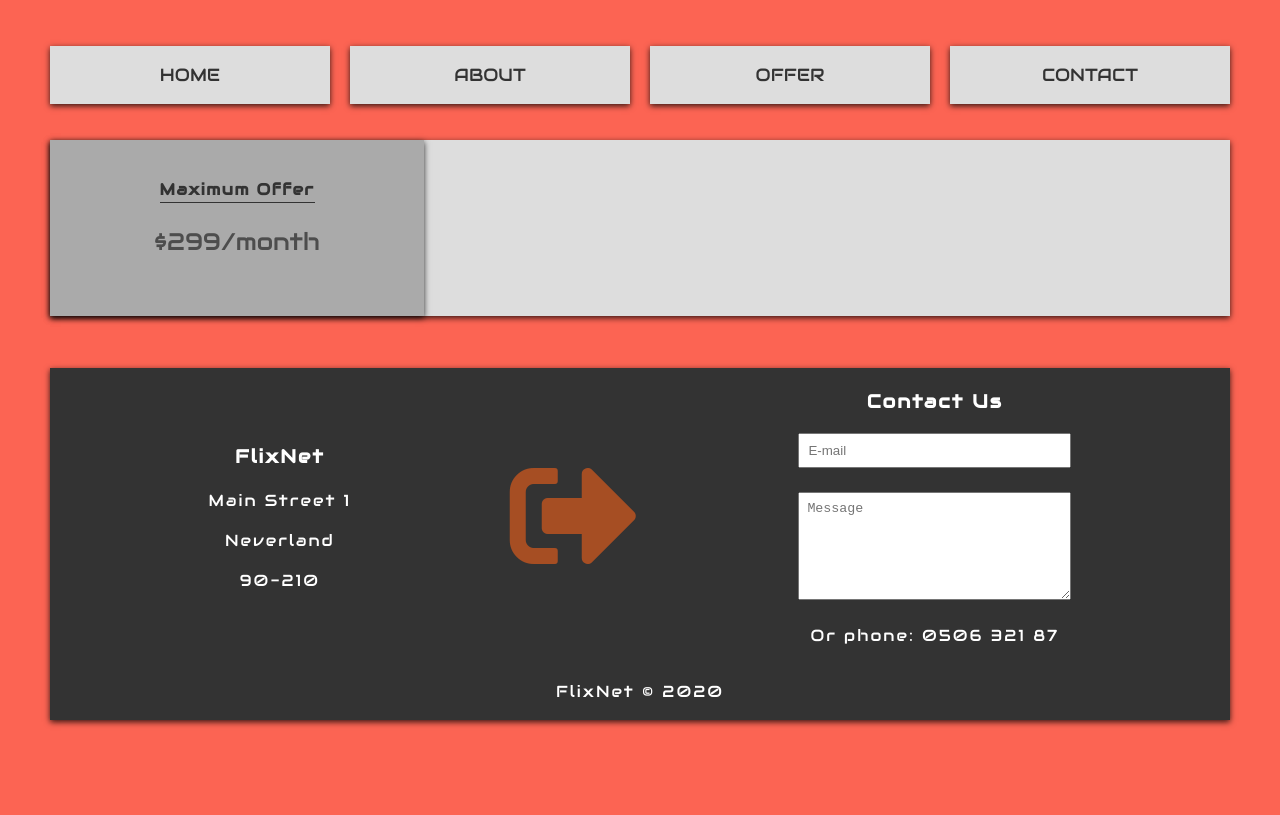
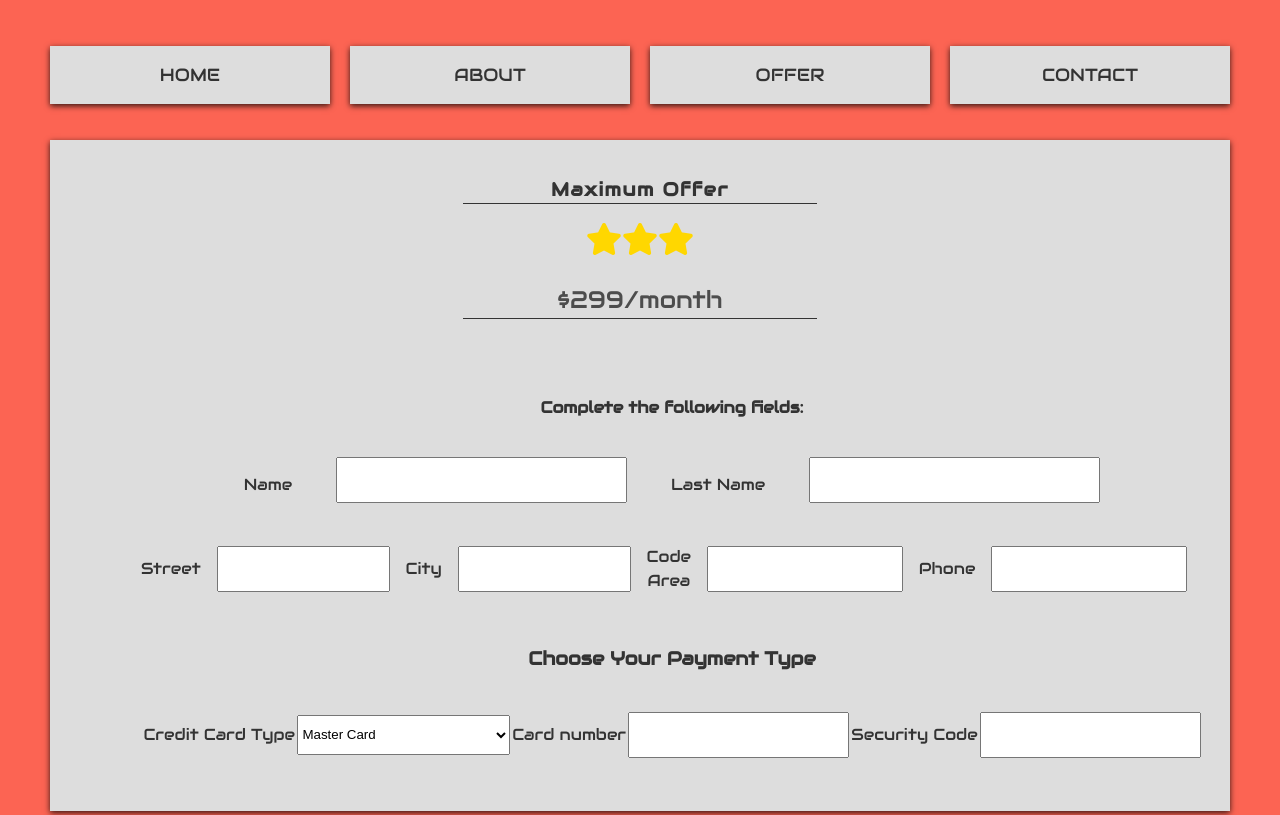
Before and after one commit to dev2theworld/flixnet_tv, a plain HTML site: page buy-maximum.html in a window 1280 px wide. Shown: the top 815 px of the page. Drawn offline with Linux system fonts and the light colour scheme.

Commit message:
Buying pages & offer page styling changes

```diff
--- a/buy-maximum.html
+++ b/buy-maximum.html
@@ -20,10 +20,46 @@
     </nav>
 
     <section class="buy">
-      <div class="bottom-boxes-single bottom-boxes-single-c wide">
-        <h4>Maximum Offer</h4>
+      <div class="buy-header">
+        <h3>Maximum Offer</h3>
+        <i class="fas fa-star fa-2x gold"></i><i class="fas fa-star fa-2x gold"></i><i class="fas fa-star fa-2x gold"></i>
         <p class="price">$299/month</p>
       </div>
+      <form action="#" class="buy-form">
+        <h4>Complete the following fields:</h4>
+        <div class="buy-form-names">
+          <p>Name</p>
+          <input type="text">
+          <p>Last Name</p>
+          <input type="text">
+        </div>
+        <div class="buy-form-adress">
+          <div class="part-1">
+            <p>Street</p>
+            <input type="text">
+            <p>City</p>
+            <input type="text">
+          </div>
+          <div class="part-2">
+            <p>Code Area</p>
+            <input type="text">
+            <p>Phone</p>
+            <input type="text">
+          </div>
+        </div>
+        <h3>Choose Your Payment Type</h3>
+        <div class="buy-form-payment">
+          <p>Credit Card Type</p>
+          <select name="cards" id="cards">
+            <option value="mastercard">Master Card</option>
+            <option value="visa">Visa</option>
+          </select>
+          <p>Card number</p>
+          <input type="number" name="cardnumber" id="cardnumber">
+          <p>Security Code</p>
+          <input type="number" name="security" id="security">
+        </div>
+      </form>
     </section>
 
     <footer>
--- a/scss/_config.scss
+++ b/scss/_config.scss
@@ -35,14 +35,6 @@ img {
   gap: 20px;
 }
 
-i.fas {
-  color: #a64e23;
-}
-
-i.fas.silver {
-  color: silver;
-}
-
 i.fas.gold {
   color: gold;
 }
```
Also changed, not shown: buy-premium.html (+38 -2 lines), buy-standard.html (+1 -1 lines), offer.html (+2 -2 lines), css/main.css, 1 other file.
